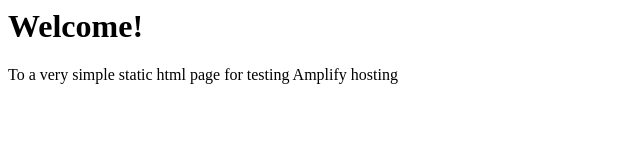
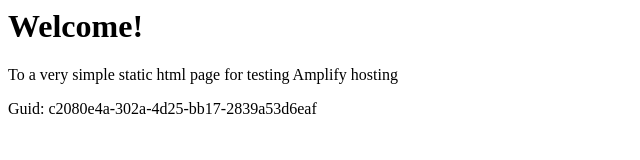
Before and after one commit to aws-aemilia-bah/Github-PR-Commit-Integration-Test-DoNotTouch-v1-preprod-me-south-1, a website: page src/index.html in a window 1280 px wide. Shown: the whole page, without its empty margins (0-640 px from the left). Drawn offline with Linux system fonts and the light colour scheme.

Commit message:
commit from integ tests

```diff
--- a/src/index.html
+++ b/src/index.html
@@ -1,3 +1,5 @@
+
+
 <html lang="en">
 
 <head>
@@ -10,6 +12,6 @@
 <body>
     <h1>Welcome!</h1>
     <p>To a very simple static html page for testing Amplify hosting</p>
-</body>
+    <p>Guid: c2080e4a-302a-4d25-bb17-2839a53d6eaf</p></body>
 
 </html>
```
